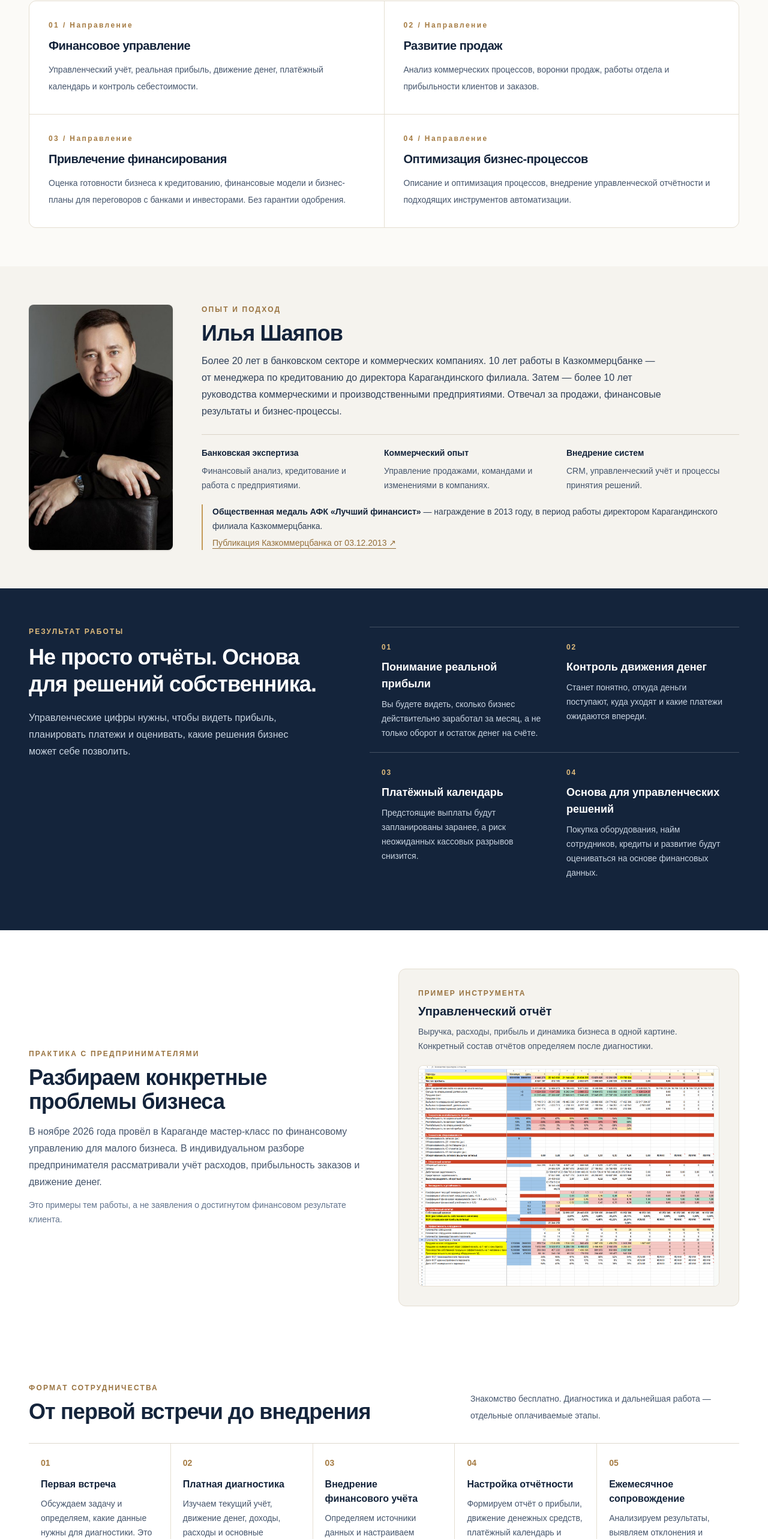
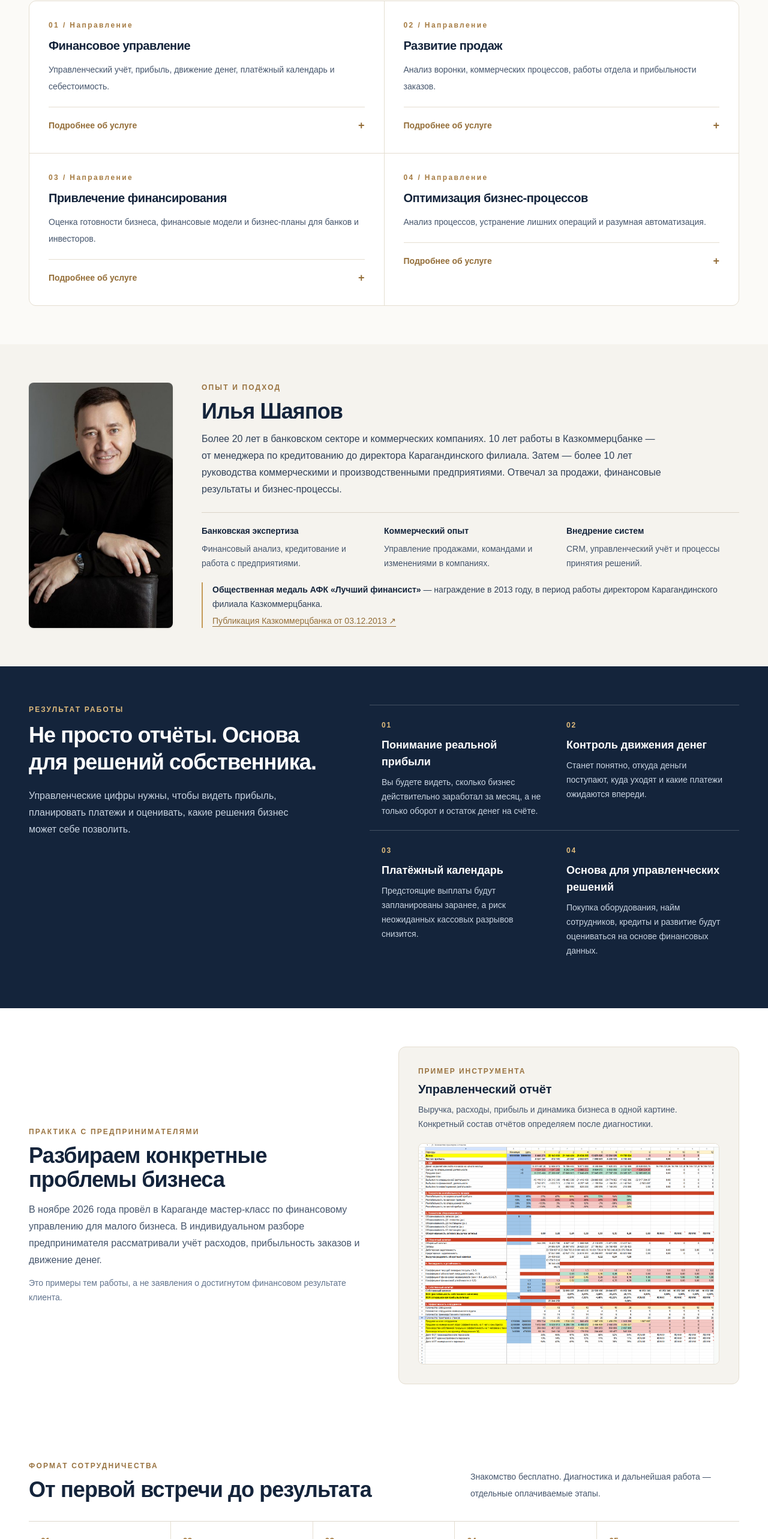
Before and after one commit to 19ilya77sh-cell/finance-consulting-landing, a Next.js app: page / in a window 1280 px wide. Shown: the part 1021-3587 px from the top of the page at 60% size. Built offline with nearby package versions, Linux system fonts and the light colour scheme.

Commit message:
Add expandable descriptions for four services and universal client process

```diff
--- a/app/page.tsx
+++ b/app/page.tsx
@@ -6,22 +6,50 @@ export default function Home() {
     {
       number: "01",
       title: "Финансовое управление",
-      text: "Управленческий учёт, реальная прибыль, движение денег, платёжный календарь и контроль себестоимости.",
+      text: "Управленческий учёт, прибыль, движение денег, платёжный календарь и себестоимость.",
+      steps: [
+        "Диагностика текущих данных, расходов и движения денег",
+        "Определение правил учёта и ответственных за данные",
+        "Настройка отчётов о прибыли, движении денег и платёжного календаря",
+        "Обучение сотрудников и регулярный контроль показателей",
+      ],
+      result: "Понятная финансовая картина для контроля прибыли, платежей и управленческих решений.",
     },
     {
       number: "02",
       title: "Развитие продаж",
-      text: "Анализ коммерческих процессов, воронки продаж, работы отдела и прибыльности клиентов и заказов.",
+      text: "Анализ воронки, коммерческих процессов, работы отдела и прибыльности заказов.",
+      steps: [
+        "Анализ каналов продаж, воронки и текущих показателей",
+        "Выявление потерь и проблем в работе отдела",
+        "Разработка изменений в процессах, мотивации и CRM при необходимости",
+        "Настройка контроля показателей и оценка изменений",
+      ],
+      result: "План улучшений и измеримые показатели для управления коммерческой работой.",
     },
     {
       number: "03",
       title: "Привлечение финансирования",
-      text: "Оценка готовности бизнеса к кредитованию, финансовые модели и бизнес-планы для переговоров с банками и инвесторами. Без гарантии одобрения.",
+      text: "Оценка готовности бизнеса, финансовые модели и бизнес-планы для банков и инвесторов.",
+      steps: [
+        "Оценка финансового состояния и потребности в средствах",
+        "Анализ возможных источников и требований к заёмщику",
+        "Подготовка финансовой модели, бизнес-плана и расчётов",
+        "Сопровождение подготовки материалов и ответов на вопросы финансирующей стороны",
+      ],
+      result: "Комплект обоснований и расчётов для рассмотрения финансирования. Одобрение не гарантируется.",
     },
     {
       number: "04",
       title: "Оптимизация бизнес-процессов",
-      text: "Описание и оптимизация процессов, внедрение управленческой отчётности и подходящих инструментов автоматизации.",
+      text: "Анализ процессов, устранение лишних операций и разумная автоматизация.",
+      steps: [
+        "Описание действующих процессов и зон ответственности",
+        "Поиск задержек, дублирования работ и ручных операций",
+        "Разработка целевого порядка работы и необходимых регламентов",
+        "Подбор инструментов автоматизации и сопровождение внедрения",
+      ],
+      result: "Более прозрачные процессы с понятными ответственными и контрольными точками.",
     },
   ];
 
@@ -45,31 +73,11 @@ export default function Home() {
   ];
 
   const process = [
-    {
-      number: "01",
-      title: "Первая встреча",
-      text: "Обсуждаем задачу и определяем, какие данные нужны для диагностики. Это знакомство, а не бесплатный финансовый аудит.",
-    },
-    {
-      number: "02",
-      title: "Платная диагностика",
-      text: "Изучаем текущий учёт, движение денег, доходы, расходы и основные финансовые проблемы. Формируем план действий.",
-    },
-    {
-      number: "03",
-      title: "Внедрение финансового учёта",
-      text: "Определяем источники данных и настраиваем регулярный сбор финансовой информации.",
-    },
-    {
-      number: "04",
-      title: "Настройка отчётности",
-      text: "Формируем отчёт о прибыли, движение денежных средств, платёжный календарь и другие необходимые отчёты.",
-    },
-    {
-      number: "05",
-      title: "Ежемесячное сопровождение",
-      text: "Анализируем результаты, выявляем отклонения и готовим рекомендации для собственника.",
-    },
+    { number: "01", title: "Первая встреча", text: "Бесплатно обсуждаем задачу и определяем, подходит ли мой опыт для её решения." },
+    { number: "02", title: "Диагностика", text: "Анализируем исходные данные, проблемы и ограничения. Объём и стоимость согласовываем отдельно." },
+    { number: "03", title: "План действий", text: "Фиксируем результат, этапы, сроки, ответственность и бюджет проекта." },
+    { number: "04", title: "Реализация", text: "Внедряем согласованные изменения и необходимые инструменты." },
+    { number: "05", title: "Оценка результата", text: "Сверяем фактические показатели с целями и определяем дальнейшие действия." },
   ];
 
   const prices = [
@@ -200,6 +208,26 @@ export default function Home() {
                 <p className="text-xs font-semibold tracking-[0.2em] text-[#a57b42]">{service.number} / Направление</p>
                 <h3 className="mt-3 text-xl font-semibold tracking-tight text-[#14243b]">{service.title}</h3>
                 <p className="mt-3 text-sm leading-7 text-slate-600">{service.text}</p>
+                <details className="group mt-5 border-t border-[#e5ded1] pt-4">
+                  <summary className="flex cursor-pointer list-none items-center justify-between gap-3 text-sm font-semibold text-[#946e39] marker:hidden [&::-webkit-details-marker]:hidden">
+                    <span>Подробнее об услуге</span>
+                    <span aria-hidden="true" className="text-lg transition-transform group-open:rotate-45">+</span>
+                  </summary>
+                  <div className="pt-4">
+                    <p className="text-xs font-semibold uppercase tracking-[0.14em] text-[#997340]">Основные этапы</p>
+                    <ol className="mt-3 space-y-2">
+                      {service.steps.map((step, index) => (
+                        <li key={step} className="flex items-start gap-3 text-sm leading-6 text-slate-600">
+                          <span className="shrink-0 font-semibold text-[#997340]">{index + 1}.</span>
+                          <span>{step}</span>
+                        </li>
+                      ))}
+                    </ol>
+                    <p className="mt-4 text-xs font-semibold uppercase tracking-[0.14em] text-[#997340]">Что получает клиент</p>
+                    <p className="mt-2 text-sm leading-6 text-slate-700">{service.result}</p>
+                    <a href="#contacts" className="mt-4 inline-flex text-sm font-semibold text-[#946e39] underline underline-offset-4 hover:text-[#14243b]">Обсудить эту услугу</a>
+                  </div>
+                </details>
               </article>
             ))}
           </div>
@@ -271,7 +299,7 @@ export default function Home() {
           <div className="flex flex-col justify-between gap-4 md:flex-row md:items-end">
             <div>
               <p className="text-xs font-semibold uppercase tracking-[0.18em] text-[#997340]">Формат сотрудничества</p>
-              <h2 className="mt-3 text-3xl font-semibold tracking-tight text-[#14243b] sm:text-4xl">От первой встречи до внедрения</h2>
+              <h2 className="mt-3 text-3xl font-semibold tracking-tight text-[#14243b] sm:text-4xl">От первой встречи до результата</h2>
             </div>
             <p className="max-w-md text-sm leading-7 text-slate-600">Знакомство бесплатно. Диагностика и дальнейшая работа — отдельные оплачиваемые этапы.</p>
           </div>
```
